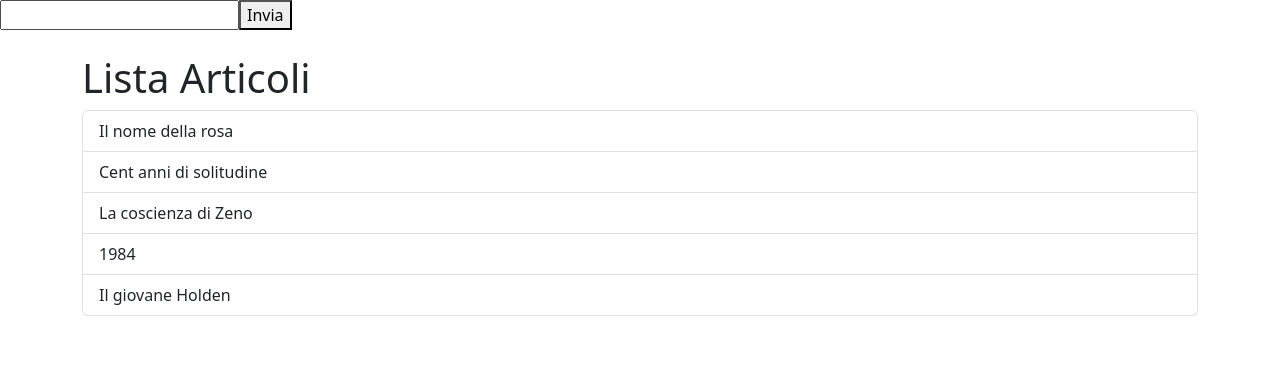
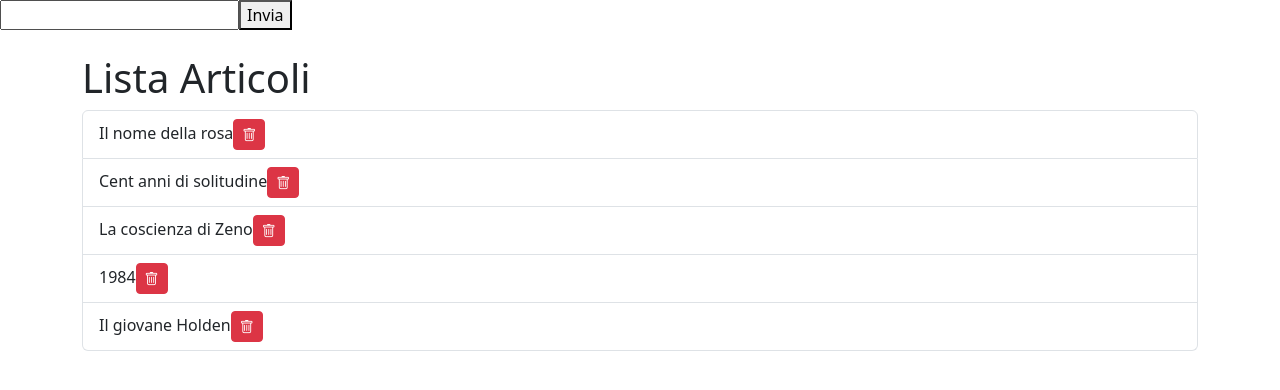
Before and after one commit to Maria-Lucia-Mazzara/react-form, a React (Vite) app: page / in a window 1280 px wide. Shown: the top 390 px of the page. Built offline with nearby package versions, Linux system fonts and the light colour scheme.

Commit message:
aggiunta funzione per eliminare i titoli e aggiunto anche il bottone per farlo

```diff
--- a/src/App.jsx
+++ b/src/App.jsx
@@ -23,6 +23,12 @@ function App() {
     setNuovoTitolo('');
   };
 
+  const eliminaLibro = (id) => {
+    const listaAggiornata = libri.filter((libro) => libro.id !== id);
+    setLibri(listaAggiornata);
+  };
+
+
   return (
     <>
       <form onSubmit={invio}>
@@ -38,6 +44,9 @@ function App() {
           {libri.map((libro) => (
             <li key={libro.id} className="list-group-item">
               {libro.titolo}
+              <button className="btn btn-danger btn-sm" onClick={() => eliminaLibro(libro.id)} >
+                <i className="bi bi-trash"></i>
+              </button>
             </li>
           ))}
         </ul>
```
